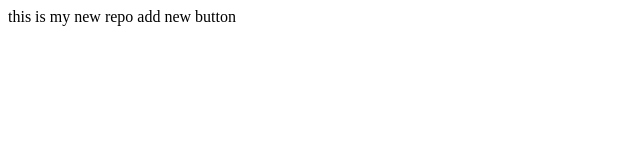
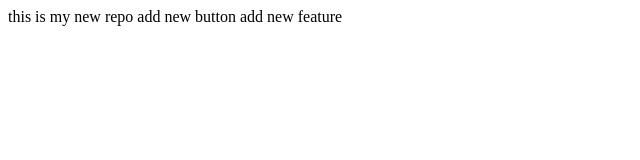
Before and after one commit to arti2207/localrepos, a plain HTML site: page index.html in a window 1280 px wide. Shown: the whole page, without its empty margins (0-640 px from the left). Drawn offline with Linux system fonts and the light colour scheme.

Commit message:
add new feature

```diff
--- a/index.html
+++ b/index.html
@@ -1,4 +1,5 @@
 <p>this is my new repo
     add new button
+    add new feature
 
 </p>
```
